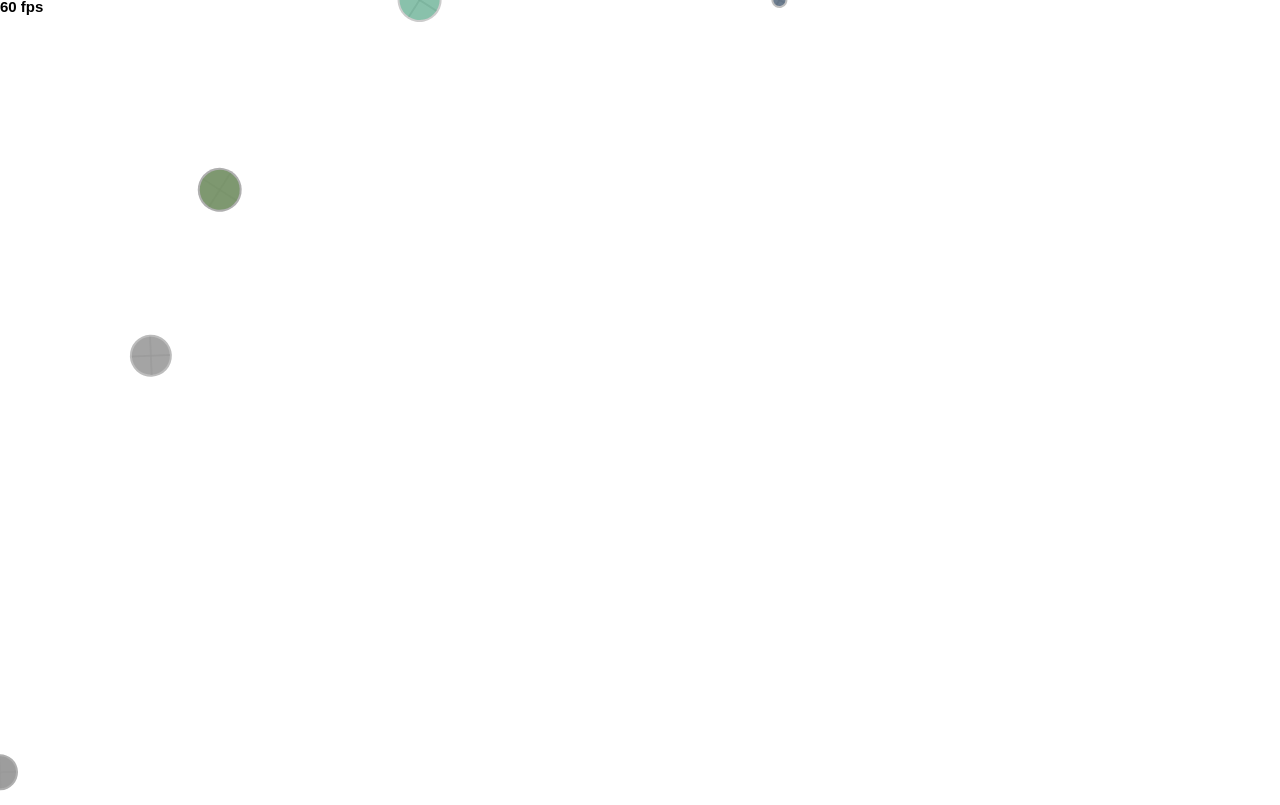
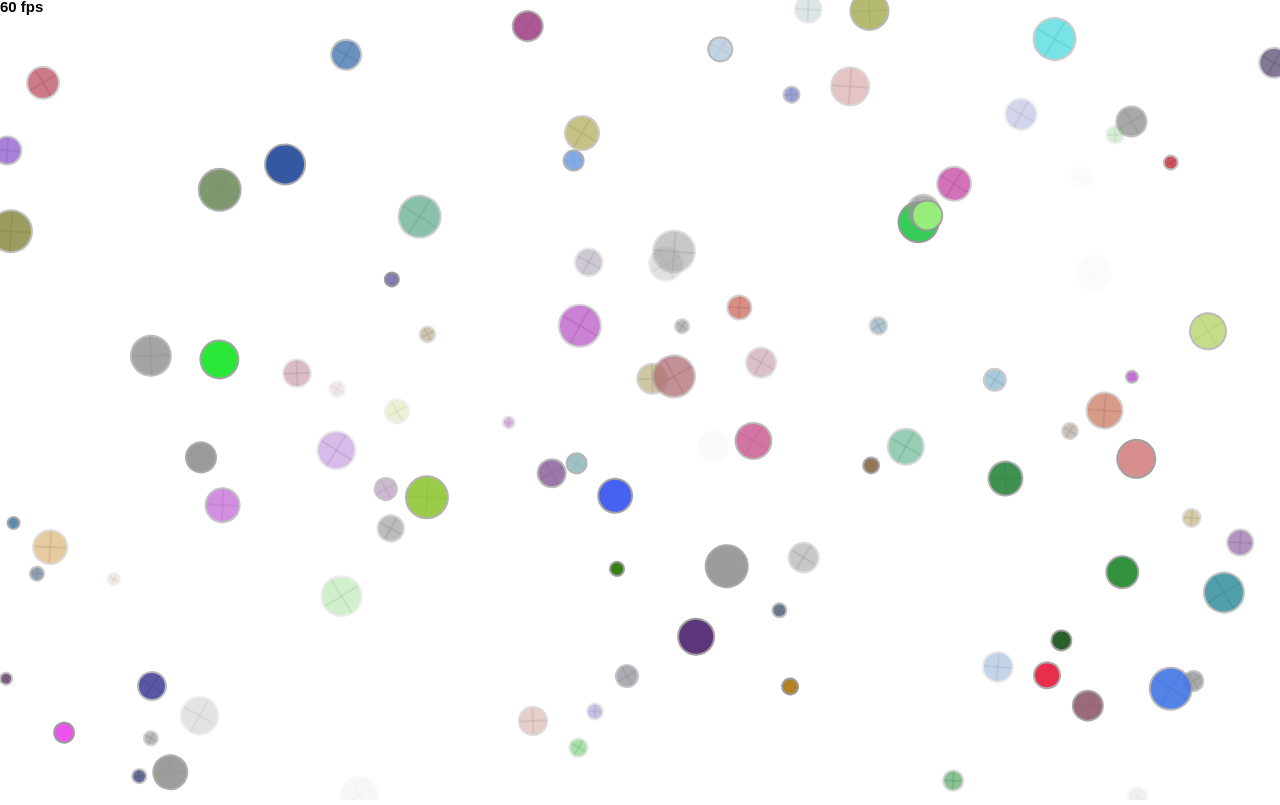
Before and after one commit to Sophia-Bi/Sophia-Bi, a website: page projects/circularity/index.html in a window 1280 px wide. Drawn offline with Linux system fonts and the light colour scheme.

Commit message:
refactor to create 100 circles using loops

```diff
--- a/projects/circularity/js/init.js
+++ b/projects/circularity/js/init.js
@@ -33,7 +33,7 @@ circles.push(circle);
         }
 
         // TODO 3 / 8 : Call the drawCircle() function
-        for (var loopsCompleted = 0; loopsCompleted < 5; loopsCompleted++) {
+        for (var loopsCompleted = 0; loopsCompleted < 100; loopsCompleted++) {
             drawCircle();
         }
 
@@ -48,27 +48,24 @@ circles.push(circle);
         */
             function update() {
                 // TODO 4 : Update the circle's position //
+                var loopsCompleted = 0;
+                while (loopsCompleted < 100) {
+                    physikz.updatePosition(circles[loopsCompleted]);
+                    loopsCompleted++
+                }
 
-                physikz.updatePosition(circles[0]);
-                physikz.updatePosition(circles[1]);
-                physikz.updatePosition(circles[2]);
-                physikz.updatePosition(circles[3]);
-                physikz.updatePosition(circles[4]);
                 // TODO 5 : Call game.checkCirclePosition() on your circles.
+                var loopsCompleted = 0;
+                while (loopsCompleted < 100) {
+                    game.checkCirclePosition(circles[loopsCompleted]);
+                    loopsCompleted++
 
-game.checkCirclePosition(circles[0]);
-game.checkCirclePosition(circles[1]);
-game.checkCirclePosition(circles[2]);
-game.checkCirclePosition(circles[3]);
-game.checkCirclePosition(circles[4]);
+                }
+                /*i deleted the function calls because im not going to individually type out
+                100 function calls for each function*/
+
 
             }
-
-
-          // TODO 5 : Call game.checkCirclePosition() on your circles.
-
-
-
 
 
         /*
@@ -85,13 +82,13 @@ game.checkCirclePosition(circles[4]);
 
             // TODO 7 : YOUR CODE STARTS HERE //////////////////////
             if (circle.x < 0) {
-                circle.x = 0;
+                circle.x = canvas.width;
             }
             if (circle.y > canvas.height) {
                 circle.y = 0;
             }
             if (circle.y < 0) {
-                circle.y = 0;
+                circle.y = canvas.height;
             }
 
 
```
Also changed, not shown: projects/circularity/index.html (line endings or trailing spaces).
